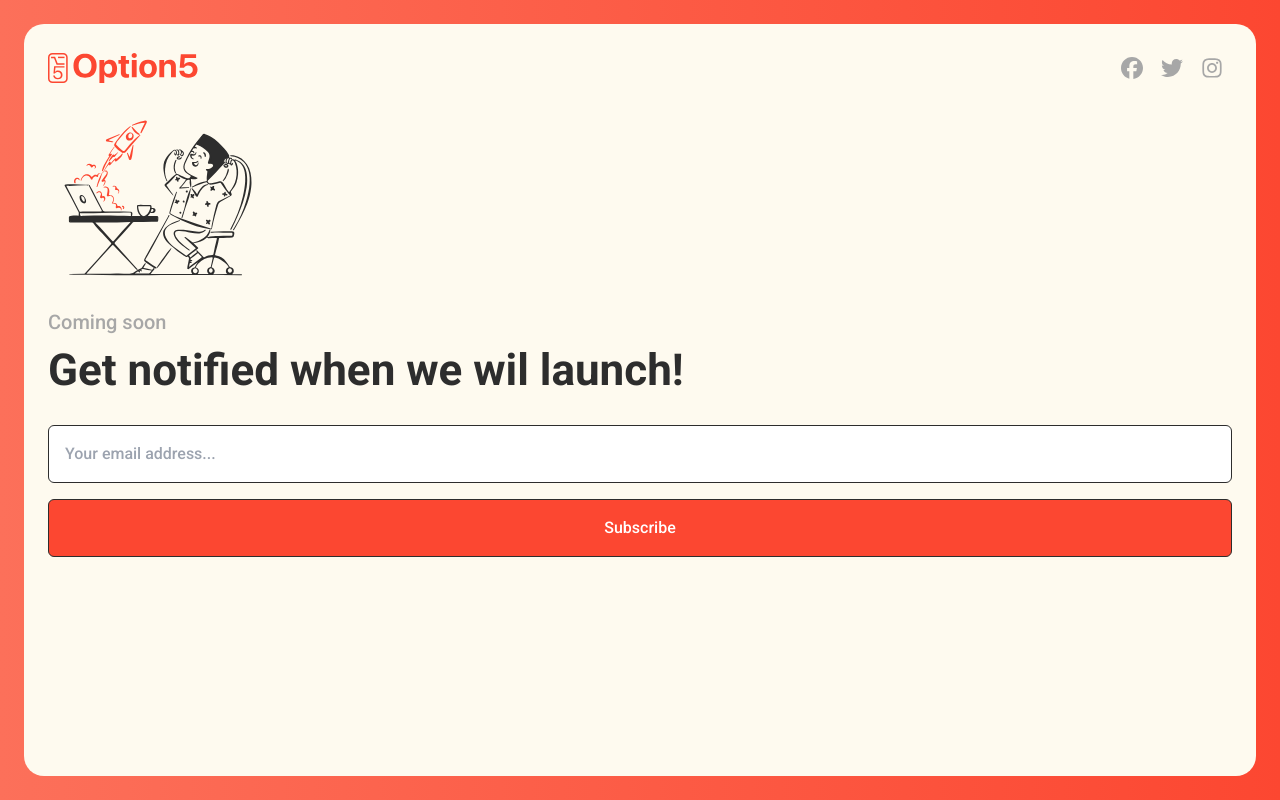
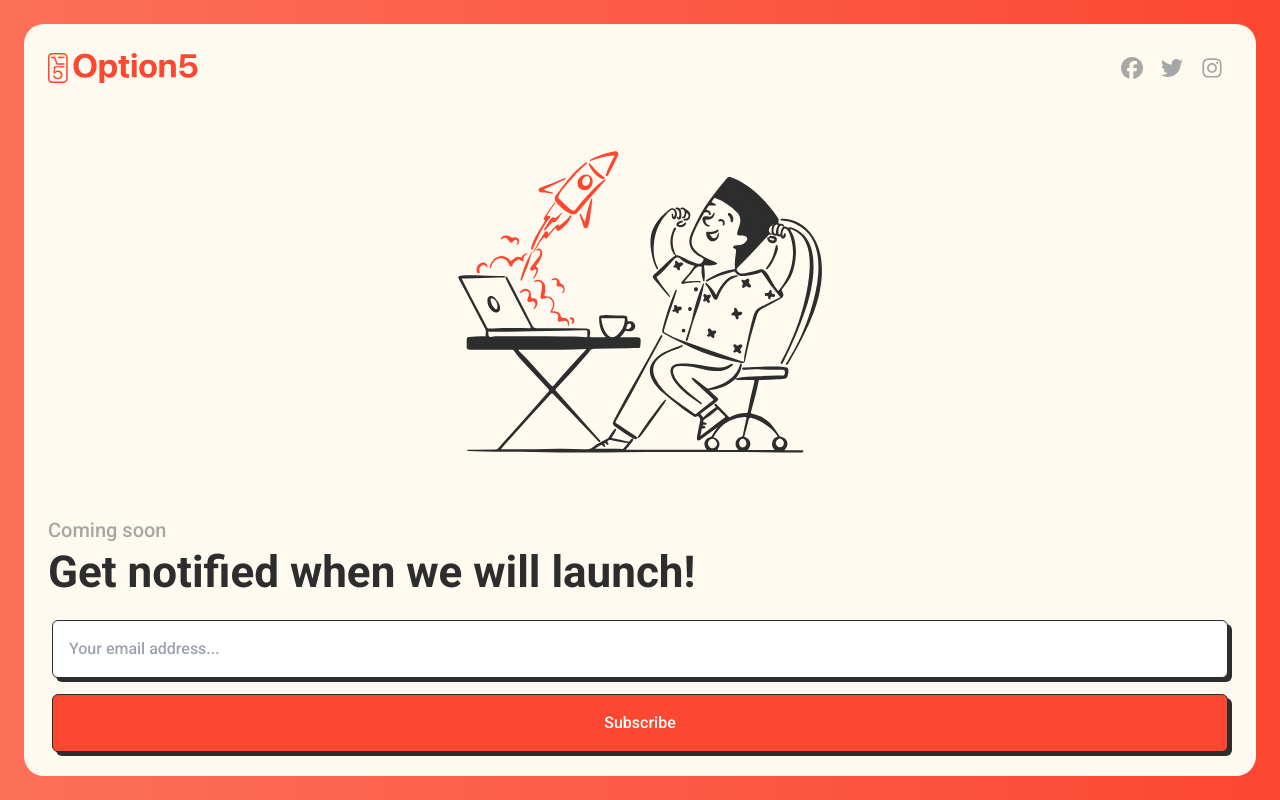
Before and after one commit to Ruben-Spn/landing-option5, a Next.js app: page / in a window 1280 px wide. Built offline with nearby package versions, Linux system fonts and the light colour scheme.

Commit message:
Finished layout
- image scale
- button effect

```diff
--- a/app/page.tsx
+++ b/app/page.tsx
@@ -3,38 +3,36 @@ import Header from "./components/Header";
 
 export default function Home() {
   return (
-    <div className="h-screen bg-gradient-to-r from-redSoft to-red antialiased p-6 min-h-screen  w-screen overflow-hidden">
+    <div className="h-screen bg-gradient-to-r from-redSoft to-red antialiased p-6 min-h-screen  min-w-screen w-screen">
       <div className="bg-beige h-full rounded-[20px] p-6 text-black">
         <Header />
-        <main className="flex h-full flex-col w-full ">
-          <Image
-            src={"/assets/illustrations/illustration.svg"}
-            width={220}
-            height={220}
-            alt="Rocket launch illustration"
-            // className="max-w-none top-1/2 left-1/2 transform -translate-x-1/2 -translate-y-1/2 "
-          />
+        <main className="flex h-full flex-col w-full justify-end pb-10  overflow-hidden">
+          <div className="relative w-full h-full">
+            <Image
+              src={"/assets/illustrations/illustration.svg"}
+              fill
+              alt="Rocket launch illustration"
+              className="max-w-none z-10 object-fit"
+            />
+          </div>
 
-          <article className="flex flex-col justify-start gap-6">
+          <article className="flex flex-col justify-start gap-6 z-50">
             <div className="flex flex-col justify-start gap-1">
               <h3 className="font-medium text-xl text-grey">Coming soon</h3>
-              <h1 className="font-bold text-[44px] leading-snug">
-                Get notified when we wil launch!
+              <h1 className="font-bold text-[44px] leading-[3rem]">
+                Get notified when we will launch!
               </h1>
             </div>
-            <form
-              action="submit"
-              className="flex flex-col items-center justify-center gap-4 w-full"
-            >
+            <div className="flex flex-col items-center justify-center gap-4 w-full px-1">
               <input
-                className="border-black bg-white text-grey rounded-md text-base font-medium border p-4 w-full"
-                type="text"
+                className="border-black bg-white text-grey rounded-md text-base font-medium border p-4 w-full outline-none focus:shadow-none transition-shadow ease-in duration-300 shadow-component"
+                type="email"
                 placeholder="Your email address..."
               />
-              <button className="border-black bg-red text-white rounded-md text-base font-medium p-4 border w-full">
+              <button className="border-black bg-red text-white rounded-md text-base font-medium p-4 border w-full shadow-component active:translate-x-1 active:translate-y-1  active:shadow-inner-component">
                 Subscribe
               </button>
-            </form>
+            </div>
           </article>
         </main>
       </div>
--- a/tailwind.config.ts
+++ b/tailwind.config.ts
@@ -8,6 +8,10 @@ const config: Config = {
   ],
   theme: {
     extend: {
+      boxShadow: {
+        component: "4px 4px 0 0 #2D2D2D",
+        "inner-component": "inset 2px 2px 0 0 #2D2D2D",
+      },
       colors: {
         beige: "#FEFAEF",
         red: "#FC4731",
```
